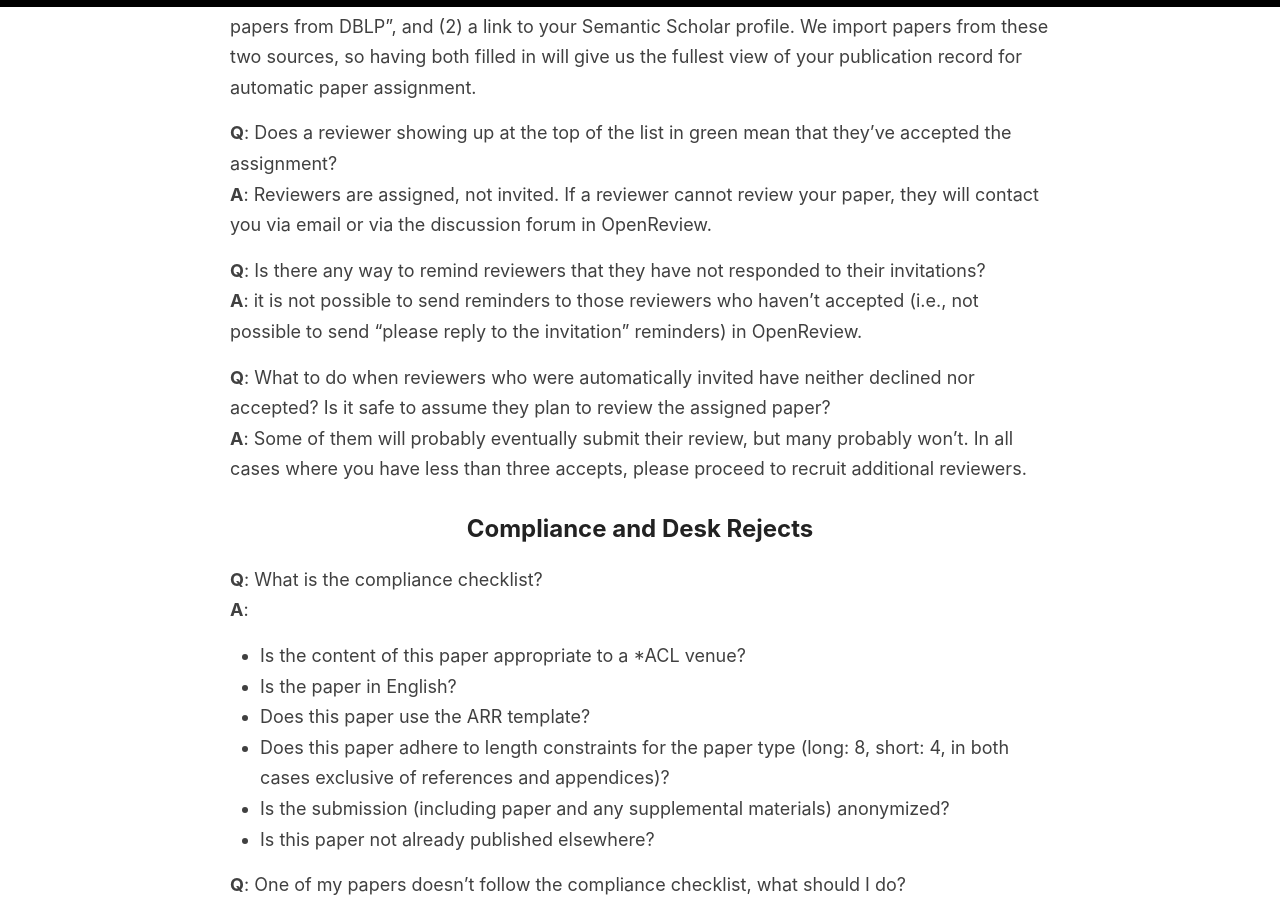
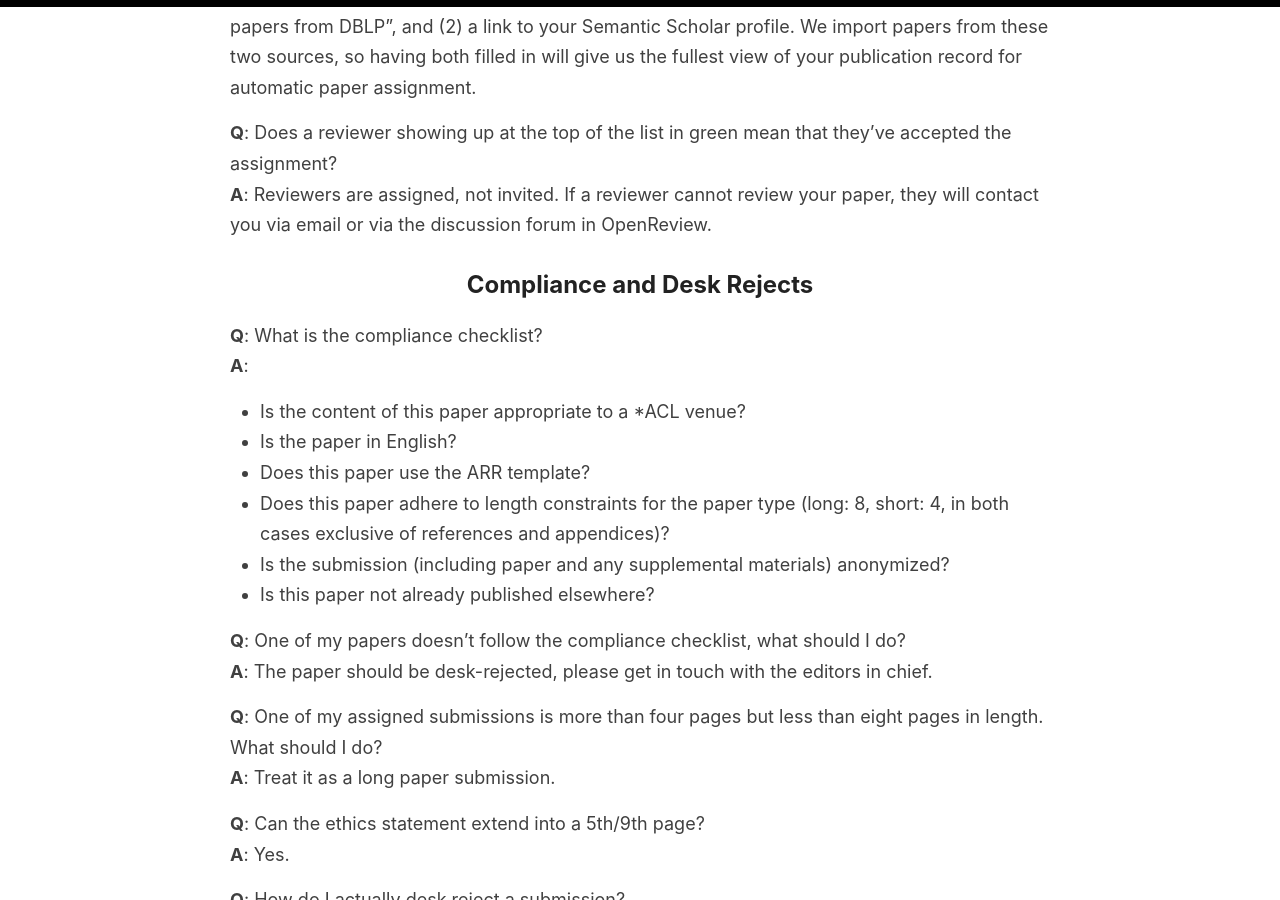
Before and after one commit to amitmerchant1990/reverie, a Jekyll site: the page built from aes.md, in a window 1280 px wide and 900 px high, scrolled down 5381 px. Built offline with Jekyll 4.4.1, drawn with Linux system fonts in a browser that asks for light colours.

Commit message:
Update aes.md

```diff
--- a/aes.md
+++ b/aes.md
@@ -127,12 +127,6 @@ Please fill out your [OpenReview profile](https://openreview.net/profile) with (
 **Q**: Does a reviewer showing up at the top of the list in green mean that they’ve accepted the assignment?<br>
 **A**: Reviewers are assigned, not invited. If a reviewer cannot review your paper, they will contact you via email or via the discussion forum in OpenReview.
 
-**Q**: Is there any way to remind reviewers that they have not responded to their invitations?<br>
-**A**: it is not possible to send reminders to those reviewers who haven't accepted (i.e., not possible to send "please reply to the invitation" reminders) in OpenReview.
-
-**Q**: What to do when reviewers who were automatically invited have neither declined nor accepted?  Is it safe to assume they plan to review the assigned paper?<br>
-**A**: Some of them will probably eventually submit their review, but many probably won't. In all cases where you have less than three accepts, please proceed to recruit additional reviewers.
-
 ## Compliance and Desk Rejects
 
 **Q**: What is the compliance checklist?<br>
```
